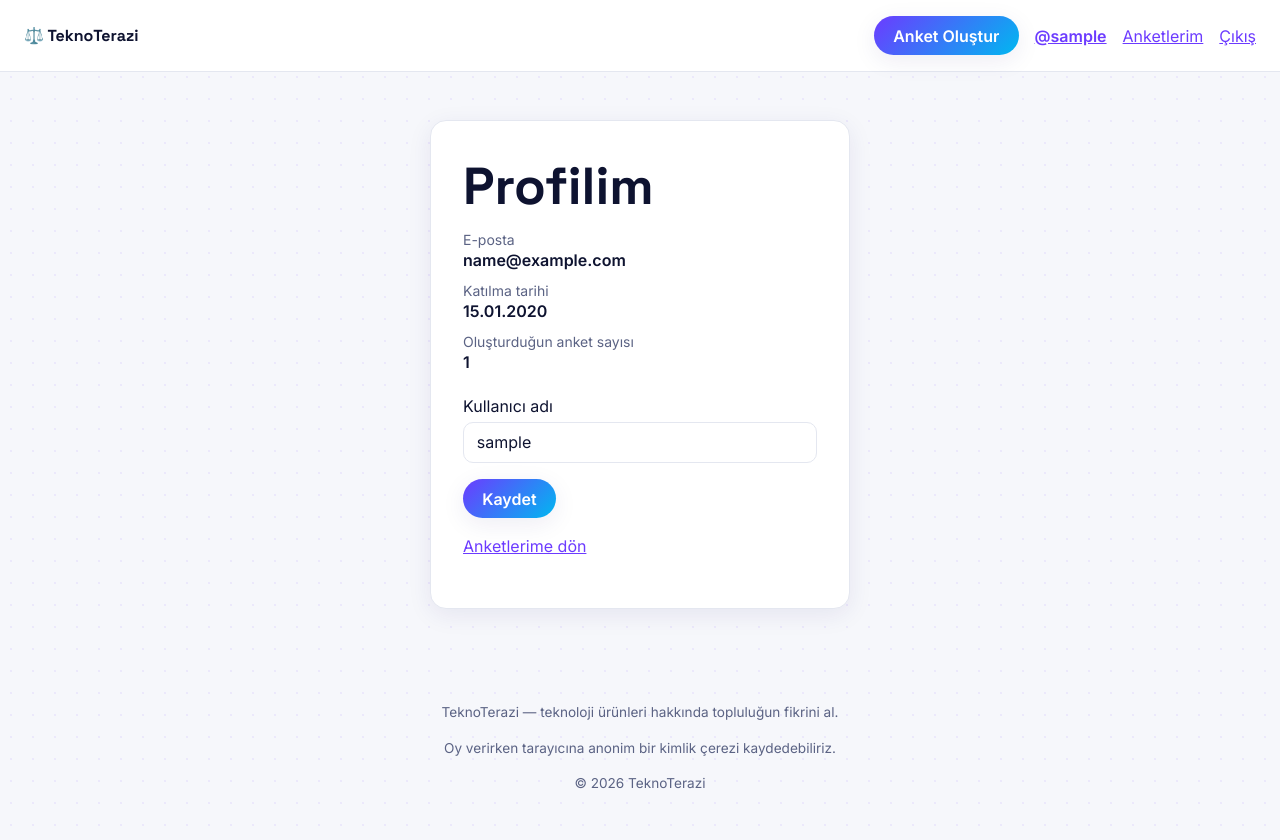
After one commit to ferhanozkn/TeknoTerazi, a Django app: page /hesap/profil/ in a window 1280 px wide. The commit adds this page. Run offline with Django 5.2, Linux system fonts and the light colour scheme; a user stored in the database is signed in; tables that the repository leaves empty hold one stand-in row (values such as "Sample post").

Commit message:
feat(faz-9): profil sayfası ve kullanıcı adı değiştirme
Faz 9 backlog'undan ilk özellik: kullanıcılar kendi e-posta/katılma
tarihi/anket sayısını görebiliyor ve kullanıcı adını değiştirebiliyor.
E-posta doğrulama/şifre sıfırlama, Resend'in domain sahipliği şartı
nedeniyle şimdilik ertelendi (Karar Günlüğü #16).

Co-Authored-By: Claude Sonnet 5 <noreply@anthropic.com>

```diff
--- a/accounts/forms.py
+++ b/accounts/forms.py
@@ -27,6 +27,27 @@ class SignUpForm(UserCreationForm):
         return email
 
 
+class UsernameChangeForm(forms.ModelForm):
+    class Meta:
+        model = CustomUser
+        fields = ["username"]
+
+    def __init__(self, *args, **kwargs):
+        super().__init__(*args, **kwargs)
+        self.fields["username"].label = "Kullanıcı adı"
+
+    def clean_username(self):
+        username = self.cleaned_data.get("username")
+        if (
+            username
+            and CustomUser.objects.filter(username__iexact=username)
+            .exclude(pk=self.instance.pk)
+            .exists()
+        ):
+            raise forms.ValidationError("Bu kullanıcı adı zaten kullanılıyor.")
+        return username
+
+
 class EmailLoginForm(AuthenticationForm):
     error_messages = {
         **AuthenticationForm.error_messages,
--- a/accounts/urls.py
+++ b/accounts/urls.py
@@ -18,4 +18,5 @@ urlpatterns = [
         name="login",
     ),
     path("cikis/", LogoutView.as_view(), name="logout"),
+    path("profil/", views.profile, name="profile"),
 ]
--- a/accounts/views.py
+++ b/accounts/views.py
@@ -1,8 +1,9 @@
 from django.contrib import messages
 from django.contrib.auth import login
+from django.contrib.auth.decorators import login_required
 from django.shortcuts import redirect, render
 
-from .forms import SignUpForm
+from .forms import SignUpForm, UsernameChangeForm
 
 
 def signup(request):
@@ -20,3 +21,18 @@ def signup(request):
         form = SignUpForm()
 
     return render(request, "accounts/signup.html", {"form": form})
+
+
+@login_required
+def profile(request):
+    if request.method == "POST":
+        form = UsernameChangeForm(request.POST, instance=request.user)
+        if form.is_valid():
+            form.save()
+            messages.success(request, "Kullanıcı adın güncellendi.")
+            return redirect("accounts:profile")
+    else:
+        form = UsernameChangeForm(instance=request.user)
+
+    poll_count = request.user.polls.count()
+    return render(request, "accounts/profile.html", {"form": form, "poll_count": poll_count})
--- a/static/css/main.css
+++ b/static/css/main.css
@@ -268,6 +268,21 @@ a {
   border-radius: var(--radius);
   padding: 2rem;
   box-shadow: var(--shadow);
+}
+
+.profile-info {
+  margin: 0 0 1.5rem;
+}
+
+.profile-info dt {
+  color: var(--text-muted);
+  font-size: 0.875rem;
+  margin-top: 0.75rem;
+}
+
+.profile-info dd {
+  margin: 0.125rem 0 0;
+  font-weight: 600;
 }
 
 /* Formlar */
--- /dev/null
+++ b/templates/accounts/profile.html
@@ -0,0 +1,31 @@
+{% extends "base.html" %}
+
+{% block title %}Profilim · TeknoTerazi{% endblock %}
+
+{% block content %}
+<section class="auth-card">
+  <h1>Profilim</h1>
+  <dl class="profile-info">
+    <dt>E-posta</dt>
+    <dd>{{ user.email }}</dd>
+    <dt>Katılma tarihi</dt>
+    <dd>{{ user.date_joined|date:"d.m.Y" }}</dd>
+    <dt>Oluşturduğun anket sayısı</dt>
+    <dd>{{ poll_count }}</dd>
+  </dl>
+  <form method="post" novalidate>
+    {% csrf_token %}
+    {{ form.non_field_errors }}
+    {% for field in form %}
+      <div class="form-row">
+        <label for="{{ field.id_for_label }}">{{ field.label }}</label>
+        {{ field }}
+        {% if field.help_text %}<p class="help-text">{{ field.help_text }}</p>{% endif %}
+        {{ field.errors }}
+      </div>
+    {% endfor %}
+    <button type="submit" class="btn btn--primary">Kaydet</button>
+  </form>
+  <p><a href="{% url 'polls:my_polls' %}">Anketlerime dön</a></p>
+</section>
+{% endblock %}
--- a/templates/partials/navbar.html
+++ b/templates/partials/navbar.html
@@ -6,7 +6,7 @@
   <nav class="navbar__links" id="navbar-links">
     <a href="{% url 'polls:poll_create' %}" class="btn btn--primary">Anket Oluştur</a>
     {% if user.is_authenticated %}
-      <span class="navbar__user">@{{ user.username }}</span>
+      <a href="{% url 'accounts:profile' %}" class="navbar__user">@{{ user.username }}</a>
       <a href="{% url 'polls:my_polls' %}">Anketlerim</a>
       <form method="post" action="{% url 'accounts:logout' %}" class="navbar__logout">
         {% csrf_token %}
```
Also changed, not shown: accounts/tests.py (+38 -0 lines), docs/PROJE_PLANI.md (+4 -2 lines).
